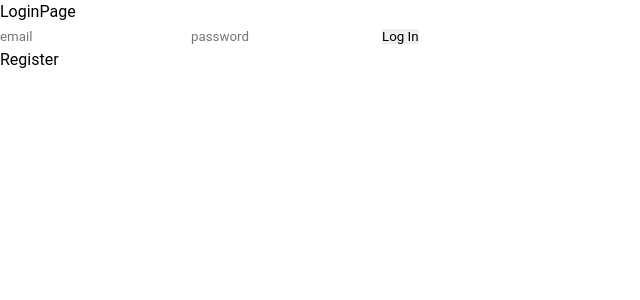
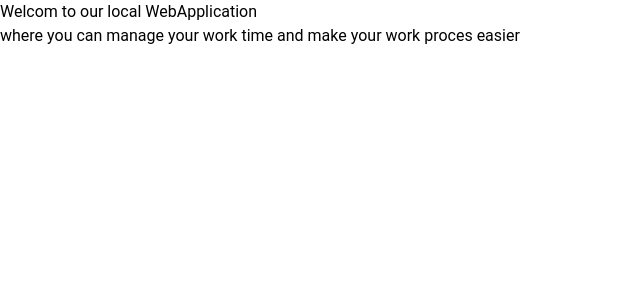
Before and after one commit to MaksimKarpuk/SocialMedia, a React (Vite) app: page / in a window 1280 px wide. Before the commit this address led to /login. Shown: the top 300 px of the page, without its empty margins (0-640 px from the left). Built offline with nearby package versions, Linux system fonts and the light colour scheme; no server answers; the database is empty.

Commit message:
feat: add functionality to add and get users

```diff
--- a/src/App.tsx
+++ b/src/App.tsx
@@ -1,4 +1,5 @@
 import HomePage from "./pages/HomePage";
+import WelcomePage from "./pages/WelcomePage/WelcomePage";
 import LoginPage from "./pages/LoginPage";
 import RegisterPage from "./pages/RegisterPage";
 import Errorpage from "./pages/ErrorPage";
@@ -9,7 +10,8 @@ const App: FC = () => {
   return (
     <>
       <Routes>
-        <Route path="/" Component={HomePage} />
+        <Route path="/" Component={WelcomePage} />
+        <Route path="/homepage" Component={HomePage} />
         <Route path="/login" Component={LoginPage} />
         <Route path="/register" Component={RegisterPage} />
         <Route path="*" Component={Errorpage} />
--- a/src/components/LogIn.tsx
+++ b/src/components/LogIn.tsx
@@ -20,7 +20,7 @@ const SignUp: FC = () => {
             token: user.refreshToken,
           })
         );
-        navigate("/");
+        navigate("/homepage");
       })
       .catch(() => alert("Invalid user"));
   };
--- a/src/components/SignUp.tsx
+++ b/src/components/SignUp.tsx
@@ -20,7 +20,7 @@ const SignUp: FC = () => {
             token: user.refreshToken,
           })
         );
-        navigate("/");
+        navigate("/homepage");
       })
       .catch(console.error);
   };
--- a/src/firebase.ts
+++ b/src/firebase.ts
@@ -1,6 +1,6 @@
-
 import { initializeApp } from "firebase/app";
-import { IFirebase } from "./interfases";
+import { getFirestore, collection, addDoc, getDocs } from "firebase/firestore";
+import { IFirebase, IUser } from "./interfases";
 
 const firebaseConfig: IFirebase = {
   apiKey: "AIzaSyBb5AcEP0WYa-NUDQ_rMBCVg9jTdhZUPng",
@@ -14,3 +14,19 @@ const firebaseConfig: IFirebase = {
 };
 
 const app = initializeApp(firebaseConfig);
+const db = getFirestore(app);
+
+export const addCollection = async (user: IUser) => {
+  try {
+    const userCollection = collection(db, "users");
+    const docRef = await addDoc(userCollection, user);
+    console.log("Document written with ID: ", docRef.id);
+  } catch (e) {
+    console.error("Error adding document: ", e);
+  }
+};
+export const getUserCollection = async () => {
+  const users = await getDocs(collection(db, "users"));
+  console.log(users.docs);
+};
+getUserCollection();
--- a/src/interfases.ts
+++ b/src/interfases.ts
@@ -12,3 +12,9 @@ export interface IFirebase {
   messagingSenderId: number;
   appId: string;
 }
+
+export interface IUser {
+  first: string;
+  last: string;
+  born: number;
+}
--- a/src/pages/HomePage.tsx
+++ b/src/pages/HomePage.tsx
@@ -3,17 +3,27 @@ import { useAppDispatch } from "../hooks/useTypedSelector";
 import { Navigate } from "react-router-dom";
 import { useAuth } from "../hooks/useAuth";
 import { removeUser } from "../store/slices/userSlice";
+import { addCollection } from "../firebase";
+import { IUser } from "../interfases";
 
 const HomePage: FC = () => {
   const dispatch = useAppDispatch();
-  const logout = () => {
+  const logOut = () => {
     dispatch(removeUser());
+  };
+  const setUser = (user: IUser) => {
+    addCollection(user);
   };
   const { isAuth, email } = useAuth();
   return isAuth ? (
     <>
       <div>Welcome!!!</div>
-      <button onClick={logout}>Log Out {email}</button>
+      <button onClick={logOut}>Log Out {email}</button>
+      <button
+        onClick={() => setUser({ first: "Max", last: "Karpuk", born: 1995 })}
+      >
+        Add user
+      </button>
     </>
   ) : (
     <Navigate to="/login" />
--- /dev/null
+++ b/src/pages/WelcomePage/WelcomePage.tsx
@@ -0,0 +1,16 @@
+import { FC } from "react";
+import { title, subtitle } from "./data";
+import style from "./styles.module.scss";
+
+const WelcomePage: FC = () => {
+  return (
+    <>
+      <div className={style.container}>
+        <div className={style.title}>{title}</div>
+        <div className={style.subtitle}>{subtitle}</div>
+      </div>
+    </>
+  );
+};
+
+export default WelcomePage;
--- /dev/null
+++ b/src/pages/WelcomePage/data.ts
@@ -0,0 +1,3 @@
+export const title = "Welcom to our local WebApplication";
+export const subtitle =
+  "where you can manage your work time and make your work proces easier";
--- /dev/null
+++ b/src/pages/WelcomePage/styles.module.scss
@@ -0,0 +1,7 @@
+@import "../../index.scss";
+.container {
+  .title {
+  }
+  .subtitle {
+  }
+}
```
